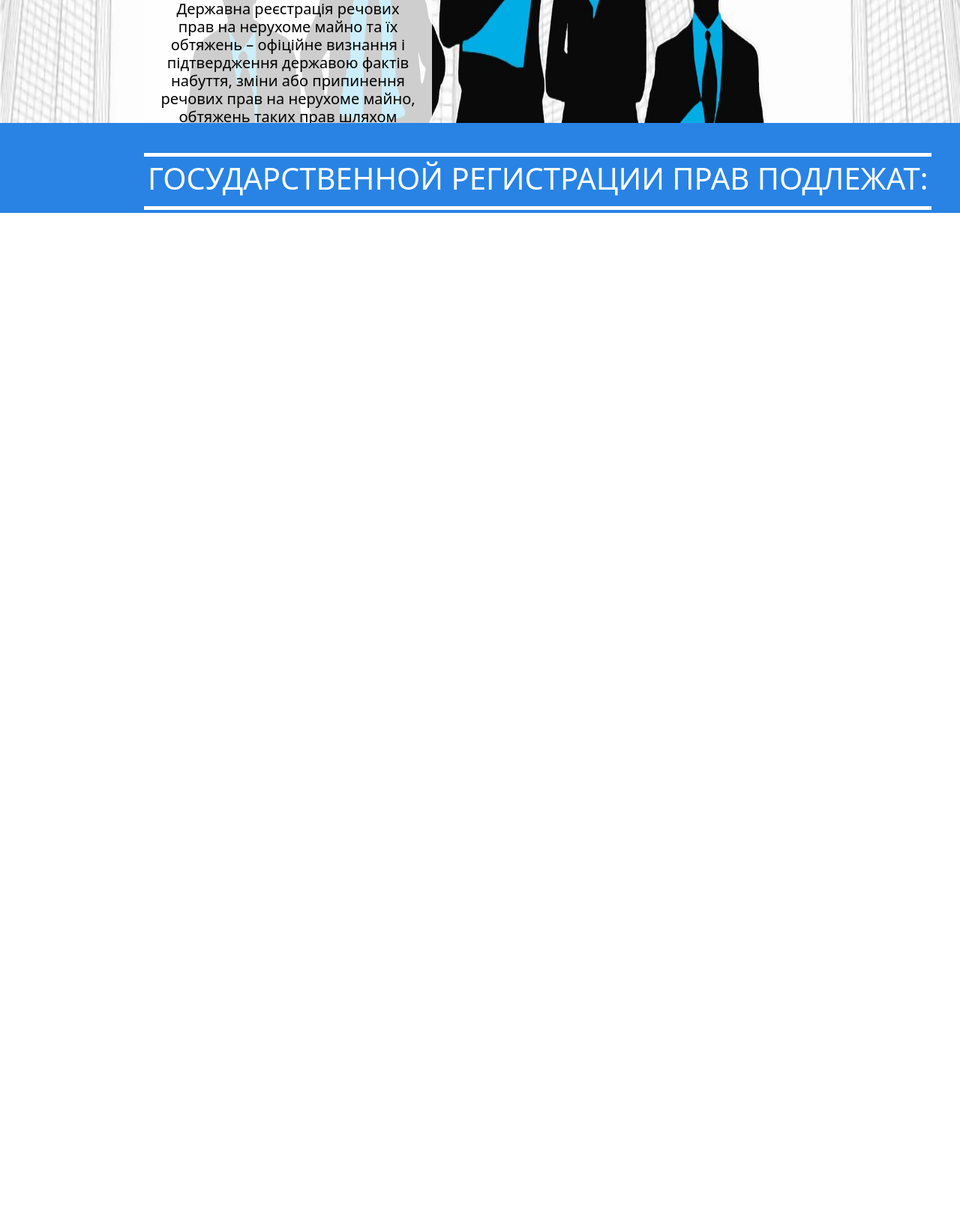
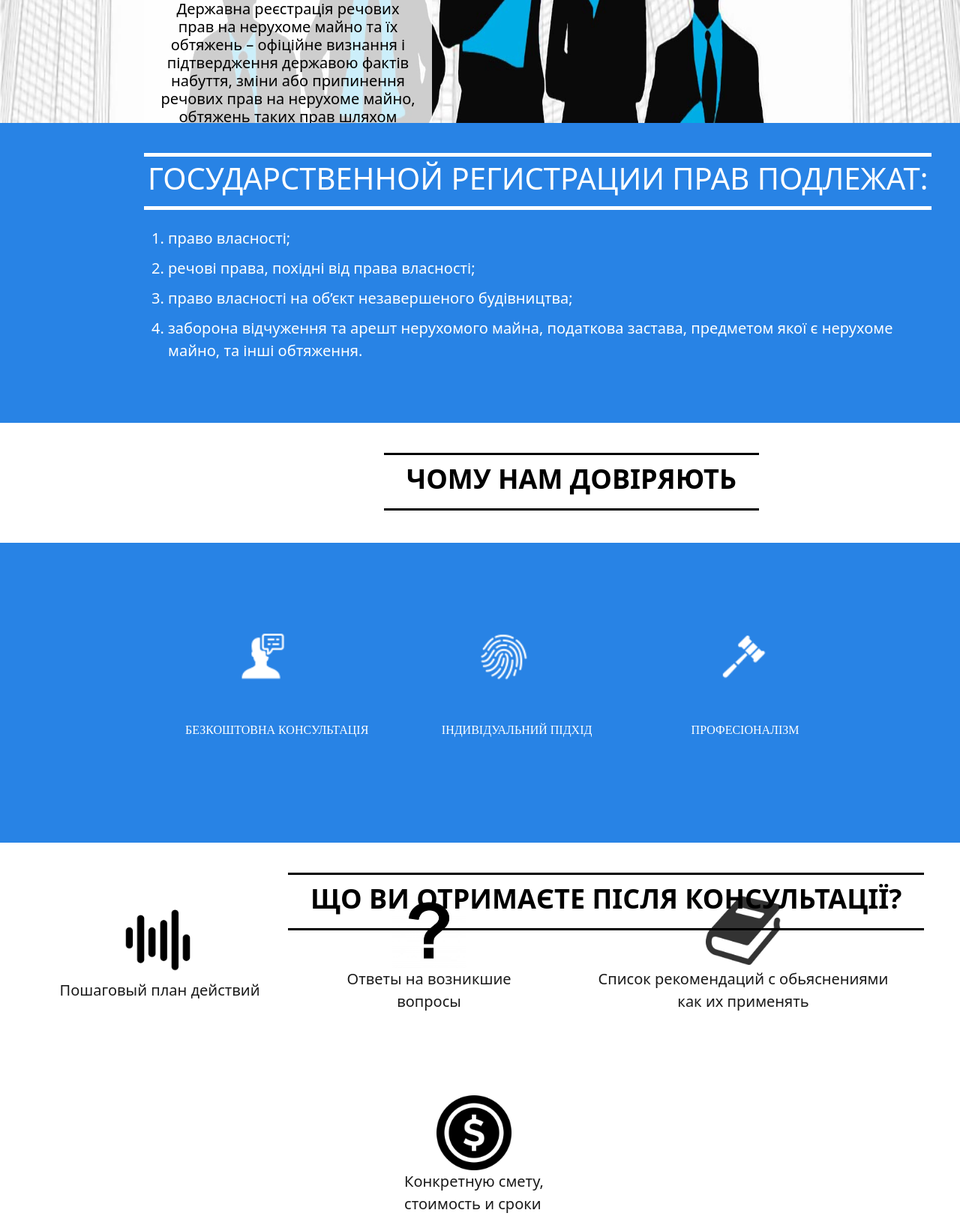
Before and after one commit to Delibero69/odessa-realtor, a Django app: template project/documents/templates/documents/docindex.html in a window 1280 px wide. Shown: the part 516-2150 px from the top of the page at 75% size. Before the commit the page ends 800 px from the top, so only its background shows below. Run offline with Django 4.2, Linux system fonts and the light colour scheme; the template is opened without the code that fills it: most values are stand-ins (such as "Sample title", 1, 10 or a date in 2020); some libraries are stand-ins or nearby versions.

Commit message:
Merge remote-tracking branch 'origin/main'
# Conflicts:
#	.idea/workspace.xml
#	project/main/templates/main/base.html

```diff
--- a/project/documents/static/documents/css/style.css
+++ b/project/documents/static/documents/css/style.css
@@ -36,20 +36,14 @@
     padding: 20px;
     top: 11%;
 }
-#backgr{
+
+#backgr {
     position: absolute;
     top: 0;
     left: 0;
     height: 90%;
     width: 100%;
 }
-/*.photo {*/
-/*    !*display: block;*!*/
-/*    !*max-width: 100%;*!*/
-/*    !*left: 0%;*! !* удалить или закомментировать эту строку *!*/
-/*    width : 100%; !* изменить "weight" на "width" и задать значение в процентах или другой единице измерения *!*/
-/*    height: 80%; !* увеличиваем высоту фото до 80% *!*/
-/*}*/
 
 
 .text {
@@ -92,18 +86,21 @@
 .text .btn:hover {
     background-color: #0056b3;
 }
-.description{
+
+.description {
     font-size: 20px;
 }
-.blue-bar{
+
+.blue-bar {
     background-color: #2883e5;
     height: 50%;
     width: 100%;
     position: absolute;
     top: 85%;
-        left: 0;
+    left: 0%;
     z-index: 0;
 }
+
 .text-block {
     color: white;
     position: absolute;
@@ -111,17 +108,20 @@
     z-index: 1;
     left: 15%;
 }
-.h11{
+
+.h11 {
     padding: 5px; /* внутренний отступ блока */
     border-top: 5px solid white; /* верхняя белая полоса */
     border-bottom: 5px solid white; /* нижняя белая полоса */
 }
-.poxiy{
+
+.poxiy {
     height: 700px;
     width: 100%;
     position: absolute;
     top: 210%;
 }
+
 ol {
     position: absolute;
     top: 130%;
@@ -131,27 +131,31 @@
     margin: 20px 0; /* отступы сверху и снизу списка */
     padding: 0 0 0 40px; /* отступы слева и справа списка */
 }
+
 /* стили для отдельных элементов списка */
 li {
     margin-bottom: 10px; /* отступ между элементами списка */
 }
-      .white-bar{
+
+.white-bar {
     font-size: 50px;
     padding: 30px; /* внутренний отступ блока */
     border-top: 3px solid black; /* верхняя белая полоса */
     border-bottom: 3px solid black; /* нижняя белая полоса */
     padding-top: 10px; /* добавить верхний внутренний отступ */
     padding-bottom: 10px;
-          left: 35%;
+    left: 40%;
     position: absolute;
     top: 140%;
     color: black;
     z-index: 1;
 }
+
 .what-h2 {
     font-size: 36px;
 }
- .blue-bar2{
+
+.blue-bar2 {
     background-color: #2883e5;
     height: 50%;
     width: 100%;
@@ -160,69 +164,78 @@
     left: 0;
     z-index: 0;
 }
- .img-call{
+
+.img-call {
     width: 5%;
-     height:auto;
+    height: auto;
     position: absolute;
     left: 25%;
     top: 30%;
 }
- .img-inger{
+
+.img-inger {
     width: 5%;
     position: absolute;
     left: 50%;
     top: 30%;
 }
- .img-homer{
+
+.img-homer {
     width: 5%;
     position: absolute;
     left: 75%;
     top: 30%
 }
- .img-call-text{
+
+.img-call-text {
     color: white;
     position: absolute;
     left: 19.3%;
     top: 60%;
     font-size: 16px;
     font-weight: 500;
-     font-family:font-family;
+    font-family: font-family;
 }
- .img-inger-text{
+
+.img-inger-text {
     color: white;
     position: absolute;
     left: 46%;
     top: 60%;
     font-size: 16px;
     font-weight: 500;
-     font-family:font-family;
+    font-family: font-family;
 }
-  .img-homer-text{
+
+.img-homer-text {
     color: white;
     position: absolute;
     left: 72%;
     top: 60%;
     font-size: 16px;
     font-weight: 500;
-     font-family:font-family;
+    font-family: font-family;
 }
-  .white-bar2{
+
+.white-bar2 {
     font-size: 50px;
     padding: 30px; /* внутренний отступ блока */
     border-top: 3px solid black; /* верхняя белая полоса */
     border-bottom: 3px solid black; /* нижняя белая полоса */
     padding-top: 10px; /* добавить верхний внутренний отступ */
     padding-bottom: 10px;
-          left: 25%;
+    left: 30%;
     position: absolute;
     top: 210%;
     color: black;
     z-index: 2;
 }
+
 .what-h3 {
     font-size: 36px;
 }
-   .step{
+
+.step {
     width: 10%;
     height: 10%;
     position: absolute;
--- a/project/documents/templates/documents/base.html
+++ b/project/documents/templates/documents/base.html
@@ -5,11 +5,15 @@
 <head>
     <link rel="stylesheet" href="{% static 'documents/css/style.css' %}">
     <link href="https://cdn.jsdelivr.net/npm/bootstrap@5.2.3/dist/css/bootstrap.min.css" rel="stylesheet">
-    <link rel="stylesheet" href="https://use.fontawesome.com/releases/v5.15.3/css/all.css" integrity="sha384-6U7n6UomzI5ZoOW0IoHUOIf+0BxerLlYT+IBvXyJ7wrj5TokS4Yw5KI0G5qQb4J4" crossorigin="anonymous">
+    <link rel="stylesheet" href="https://use.fontawesome.com/releases/v5.15.3/css/all.css"
+          integrity="sha384-6U7n6UomzI5ZoOW0IoHUOIf+0BxerLlYT+IBvXyJ7wrj5TokS4Yw5KI0G5qQb4J4" crossorigin="anonymous">
     <script src="https://cdn.jsdelivr.net/npm/bootstrap@5.2.3/dist/js/bootstrap.bundle.min.js"></script>
     <script src="https://kit.fontawesome.com/145aaead63.js" crossorigin="anonymous"></script>
+
+    <link href="https://fonts.googleapis.com/icon?family=Material+Icons" rel="stylesheet">
+
     <meta charset="UTF-8">
-    <title>Title</title>
+    <title>{{ title }}</title>
 </head>
 <body>
 <nav class="navbar navbar-expand-lg bg-dark fixed-top" style="padding-left: 0.3cm; padding-right: 0.3cm;">
@@ -21,7 +25,7 @@
         <div class="collapse navbar-collapse" id="navbarSupportedContent">
             <ul class="navbar-nav me-auto mb-2 mb-lg-0">
 
-                 <li class="nav-item " id='glavnaia' >
+                <li class="nav-item " id='glavnaia'>
                     <a class="nav-link  text-white" href="{% url 'index' %}" role="button">
                         Головна
                     </a>
@@ -131,25 +135,29 @@
     </div>
 </nav>
 <div class="container">
-        <img src="{% static 'documents/img/bti-cuted.jpg' %}"alt="Фото" class="photo" id="backgr">
+    <img src="{% static 'documents/img/bti-cuted.jpg' %}" alt="Фото" class="photo" id="backgr">
 
     <div class="text">
         <h1>ОФОРМЛЕННЯ ПРАВА ВЛАСНОСТІ НА НЕРУХОМЕ МАЙНО</h1>
-            <h2 class="description" style="    text-align: left;">Державна реєстрація речових прав на нерухоме майно та їх обтяжень – офіційне визнання і підтвердження державою фактів набуття, зміни або припинення речових прав на нерухоме майно, обтяжень таких прав
+        <h2 class="description" style="text-align: left;">Державна реєстрація речових прав на нерухоме майно та їх
+            обтяжень – офіційне визнання і підтвердження державою фактів набуття, зміни або припинення речових прав на
+            нерухоме майно, обтяжень таких прав
             шляхом внесення відповідних відомостей до Державного реєстру речових прав на нерухоме майно.</h2>
         {% block content2 %} {% endblock %}
     </div>
 </div>
 <div class="blue-bar"></div>
 <div class="text-block">
-      <div class="h11" >
+    <div class="h11">
         <h1>ГОСУДАРСТВЕННОЙ РЕГИСТРАЦИИ ПРАВ ПОДЛЕЖАТ:</h1>
     </div>
     <ol>
         <li>право власності;</li>
         <li>речові права, похідні від права власності;</li>
         <li>право власності на об’єкт незавершеного будівництва;</li>
-    <li>заборона відчуження та арешт нерухомого майна, податкова застава, предметом якої є нерухоме майно, та інші обтяження.</li>
+        <li>заборона відчуження та арешт нерухомого майна, податкова застава, предметом якої є нерухоме майно, та інші
+            обтяження.
+        </li>
     </ol>
 </div>
 <div class="white-bar">
@@ -167,10 +175,46 @@
     <h3 class="what-h3"><strong>ЩО ВИ ОТРИМАЄТЕ ПІСЛЯ КОНСУЛЬТАЦІЇ?</strong></h3>
 </div>
 
-<div class="elementor-icon">
-   <img src="{% static 'documents/img/dsadsa.png' %}" class="step" style="border-radius: 50%; border: 2px solid black;">>
 
+<div style="position: relative; height: 2100px;">
+    <footer style="position: absolute; bottom: 0; width: 100%;">
+        <nav style="display: flex; justify-content: center; gap: 100px;margin: -10px" class="navbar">
+            <a class="navbar-brand" href="https://www.instagram.com/">
+                <div style="display: flex; flex-direction: column; align-items: center;">
+                    <img src="{% static 'main/img/equalizer-icon-9.jpg' %}" width="100" height="100" alt="">
+                    {#                    <i class="large material-icons">equalizer</i>#}
+                    <span style="line-height: 1.5; display: inline-block;">Пошаговый план действий</span>
                 </div>
-<div class="poxiy" ></div>
+            </a>
+            <a class="navbar-brand" href="https://www.instagram.com/">
+                <div style="display: flex; flex-direction: column; align-items: center;">
+                    <img src="{% static 'main/img/zn_voprosa.png' %}" width="100" height="100" alt="">
+                    {#                    <i class="large material-icons">live_help</i>#}
+                    <span style="line-height: 1.5; display: inline-block;">Ответы на возникшие </span><span
+                        style="display: block; text-align:center;">вопросы</span>
+                </div>
+            </a>
+            <a class="navbar-brand" href="https://www.instagram.com/">
+                <div style="display: flex; flex-direction: column; align-items: center;">
+                    <img src="{% static 'main/img/book.png' %}" width="100" height="100" alt="">
+                    {#                    <i class="large material-icons">find_in_page</i>#}
+                    <span style="line-height: 1.5; display: inline-block;"></span>
+                    Список рекомендаций с обьяснениями <span
+                        style="display: block; text-align:center;">как их применять</span>
+                </div>
+            </a>
+            <a class="navbar-brand" href="https://www.instagram.com/">
+                <div style="display: flex; flex-direction: column; align-items: center;">
+                    <img src="{% static 'main/img/icon-dollar.png' %}" width="100" height="100" alt="">
+                    {#                    <i class="large material-icons">widgets</i>#}
+                    <span style="line-height: 1.5; display: inline-block;">Конкретную смету,<br>стоимость и сроки </span>
+                </div>
+            </a>
+        </nav>
+    </footer>
+</div>
+
+
+{#<div class="poxiy"></div>#}
 </body>
 </html>
--- a/project/main/templates/main/base.html
+++ b/project/main/templates/main/base.html
@@ -17,6 +17,7 @@
     </style>
 </head>
 <body>
+
 <nav class="navbar navbar-expand-lg bg-dark fixed-top" style="padding-left: 0.3cm; padding-right: 0.3cm;">
     <a class="navbar-brand" href="{% url 'index' %}">
         <img src="{% static 'main/img/realtor.png' %}" alt="Логотип" class="img-fluid"
```
Also changed, not shown: project/main/static/main/img/book.png (added), project/main/static/main/img/equalizer-icon-9.jpg (added), project/main/static/main/img/exualizer.png (added), project/main/static/main/img/icon-dollar.png (added), project/main/static/main/img/zn_voprosa.png (added). Lines whose indentation alone changed are shown as unchanged.
